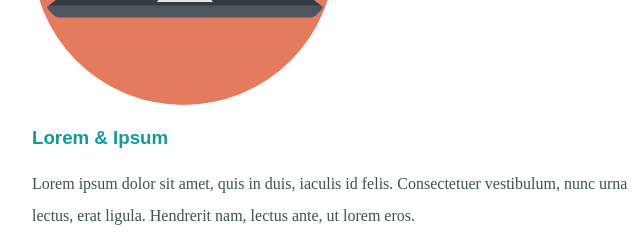
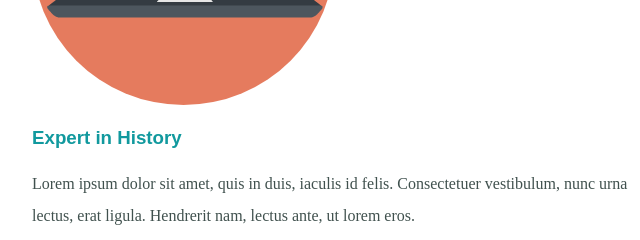
Before and after one commit to satishsuccess15/css---mysite, a plain HTML site: page index.html in a window 1280 px wide. Shown: the part 2060-2300 px from the top of the page, 288-928 px from the left. Drawn offline with Linux system fonts and the light colour scheme.

Commit message:
Update1.1

```diff
--- a/index.html
+++ b/index.html
@@ -28,7 +28,7 @@
       <h2>My Skills.</h2>
       <div class="skill-row">
         <img class="" src="skillcrop.png" alt="">
-        <h3>Lorem & Ipsum</h3>
+        <h3>Expert in History</h3>
         <p> Lorem ipsum dolor sit amet, quis in duis, iaculis id felis. Consectetuer vestibulum, nunc urna lectus, erat ligula. Hendrerit nam, lectus ante, ut lorem eros.</p>
       </div>
       <div class="skill-row">
```
